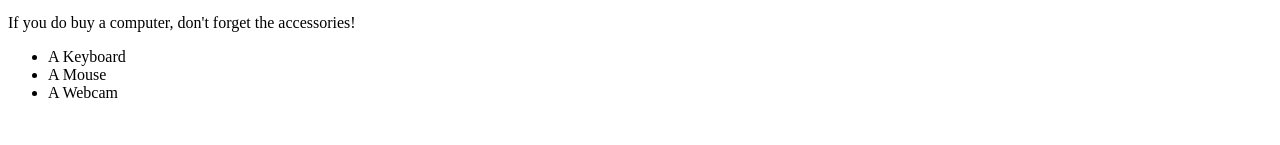
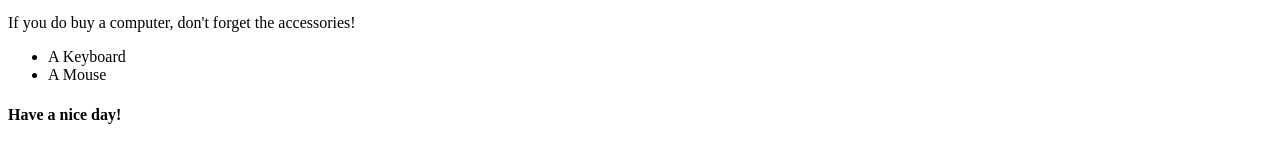
Before and after one commit to Shelby-Shook/PlayingWithBasicTags, a plain HTML site: page index.html in a window 1280 px wide. Shown: the part 667-812 px from the top of the page. Drawn offline with Linux system fonts and the light colour scheme.

Commit message:
Small Edit

```diff
--- a/index.html
+++ b/index.html
@@ -29,8 +29,9 @@
     <ul>
         <li>A Keyboard</li>
         <li>A Mouse</li>
-        <li>A Webcam</li>
     </ul>
+
+    <h4>Have a nice day!</h4>
 
 </body>
 </html>
```
